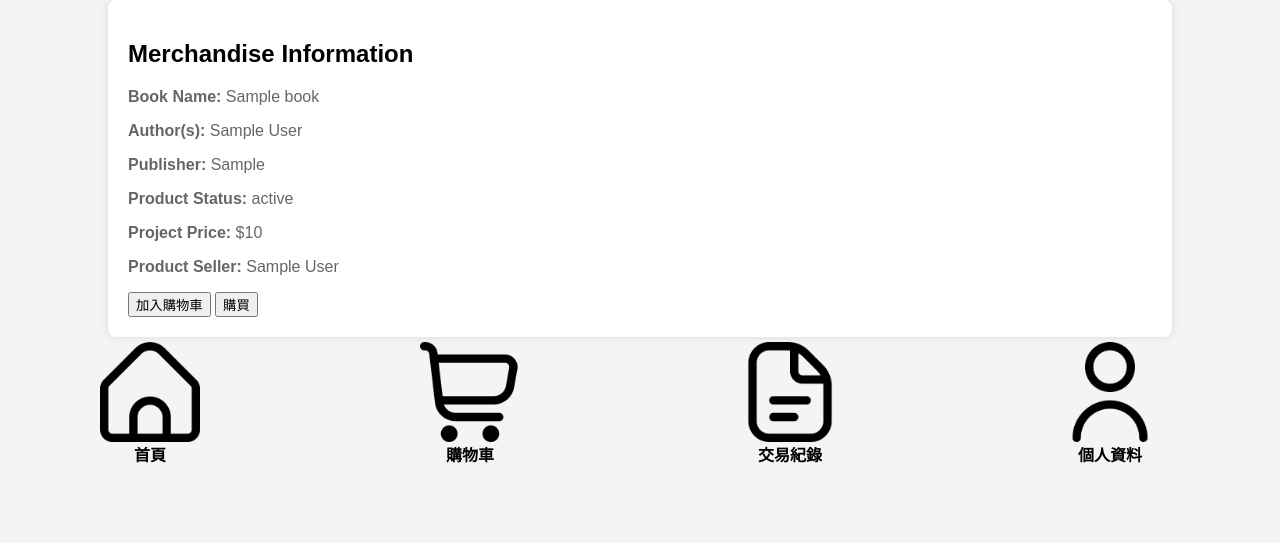
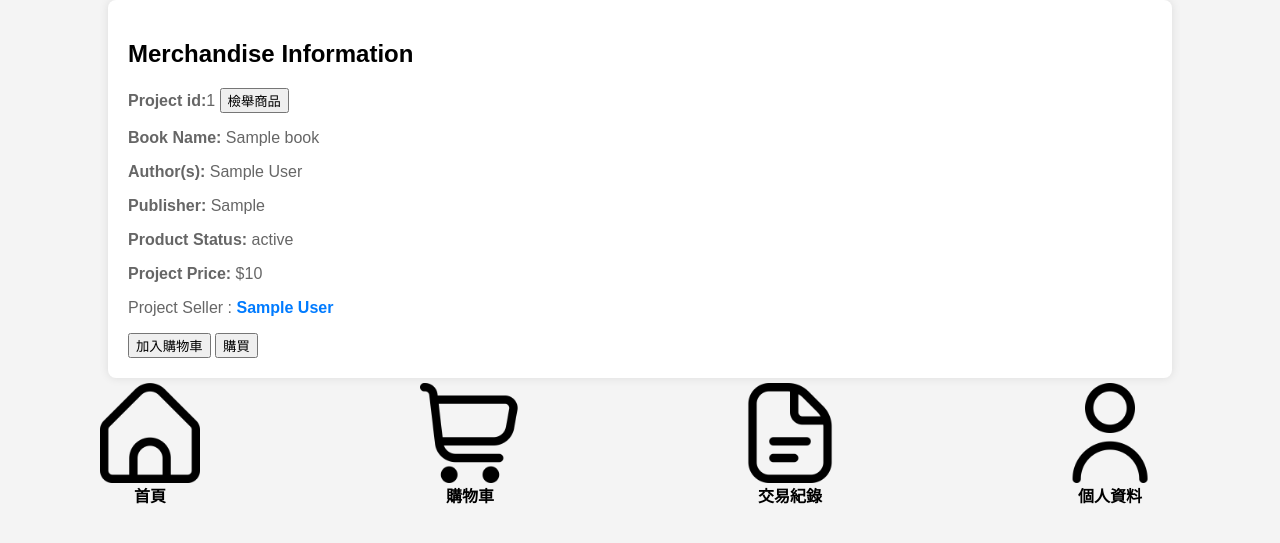
Before and after one commit to y3cl4pivan/DBMS_Final_112, a PHP site: page /merchandise.php?project_id=1 in a window 1280 px wide. Shown: the top 543 px of the page. Run offline with PHP 8.4, Linux system fonts and the light colour scheme; the visitor is signed in with stand-in values (Sample User, id 1); tables that the repository leaves empty or names only in its code hold one stand-in row (values such as "Sample post"); data that the repository does not hold is empty; some libraries are stand-ins or nearby versions.

Commit message:
Add files via upload

```diff
--- a/admin_memberinfo.php
+++ b/admin_memberinfo.php
@@ -201,9 +201,7 @@
 
         ?>
     </div>
-    <?php
-    include 'footer.php';
-    ?>
+
 </body>
 
 </html>
--- a/admin_projectinfo.php
+++ b/admin_projectinfo.php
@@ -212,9 +212,7 @@
 
         ?>
     </div>
-    <?php
-    include 'footer.php';
-    ?>
+
 </body>
 
 </html>
--- a/db_password.txt
+++ b/db_password.txt
@@ -1 +1 @@
-YOUR PASSWORD
+Kevin9000
--- a/merchandise.php
+++ b/merchandise.php
@@ -91,8 +91,8 @@
         echo "<script>var currentMemberId = $currentMemberId;</script>";
 
 
-        $query = "SELECT b.book_name, ba.author_name, b.publisher, pd.product_sell_status, proj.project_price,
-                    m.name -- 添加這一行以獲取賣家的信息
+        $query = "SELECT proj.project_id, b.book_name, ba.author_name, b.publisher, pd.product_sell_status, proj.project_price,
+                    m.name, proj.project_seller_id -- 添加這一行以獲取賣家的信息
                     FROM product pd
                     JOIN project_product_info p_info ON pd.product_id = p_info.product_id
                     JOIN book b ON pd.book_id = b.book_id
@@ -108,13 +108,21 @@
 
         // Display information for the selected product
         if ($row = $stmt->fetch(PDO::FETCH_ASSOC)) {
+
             echo "<h2>Merchandise Information</h2>";
+            echo "<p><strong>Project id:</strong>".$row['project_id']."</h2>";
+            echo "<a href=reporting_project.php?member_id.$member_id ?>
+            <button>檢舉商品</button></a>";
+
             echo "<p><strong>Book Name:</strong> " . $row['book_name'] . "</p>";
             echo "<p><strong>Author(s):</strong> " . $row['author_name'] . "</p>";
             echo "<p><strong>Publisher:</strong> " . $row['publisher'] . "</p>";
             echo "<p><strong>Product Status:</strong> " . $row['product_sell_status'] . "</p>";
             echo "<p><strong>Project Price:</strong> $" . $row['project_price'] . "</p>";
-            echo "<p><strong>Product Seller:</strong> " . $row['name'] . "</p>";
+            // echo "<p><strong>Product Seller:</strong> " . $row['name'] . "</p>";
+            $href2 = "other_market.php?member_id=" . $row['project_seller_id'];
+            echo "<p>Project Seller : " . "<a href = " . $href2 . ">" . $row['name'] . "</a>" . "</p>";
+
         }
 
         // Query to retrieve information for remaining products in the project
--- a/register.css
+++ b/register.css
@@ -48,6 +48,11 @@ form input[type="submit"]:hover {
     background-color: #0056b3;
 }
 
+
+
+
+
+
 form input[type="reset"] {
     width: 100%;
     padding: 10px;
--- a/reporting_project.php
+++ b/reporting_project.php
@@ -23,7 +23,7 @@
 
         echo "<h1>檢舉</h1>";
         echo "<form method='post' action='reporting.php'>";
-        echo "欲檢舉帳號id：";
+        echo "欲檢舉商品id：";
         echo "<input type='text' name='be_reported_project_id'><br/><br/>";
         echo "檢舉理由：";
         echo "<input type='text' name='reason'><br><br>";
--- a/shopping_cart.php
+++ b/shopping_cart.php
@@ -62,7 +62,6 @@
 
             $href1 = "merchandise.php?project_id=" . $item['project_id'];
             echo "<h2> Project ID : " . "<a href = " . $href1 . ">" . $item['project_id'] . "</a></h2>";
-            // echo "<h2> Project ID : " . "<a href = " . $href1 . ">" . $item['project_id'] . "</a>" . "</td><td>" . $result['ppr'] . "</h2>";
 
             // Add a remove button next to each project
             echo "<form method='post' action='remove_from_cart.php'>";
@@ -75,10 +74,6 @@
             echo "<p>Launch Date: {$item['launch_date']}</p>";
             echo "<p>Book Title: {$item['book_name']}</p>";
             echo "<p>Book Condition: {$item['book_condition']}</p>";
-            // echo "<p>Product Seller: {$item['name']}</p>";
-            // echo "<p>Product Seller ID: {$item['product_seller_id']}</p>";
-            // echo "<p>Product Seller:" . $item['name'] . "</p>";
-            // echo $item['project_seller_id'];
 
             $href2 = "other_market.php?member_id=" . $item['project_seller_id'];
             echo "<p>Project Seller : " . "<a href = " . $href2 . ">" . $item['name'] . "</a>" . "</p>";
```
